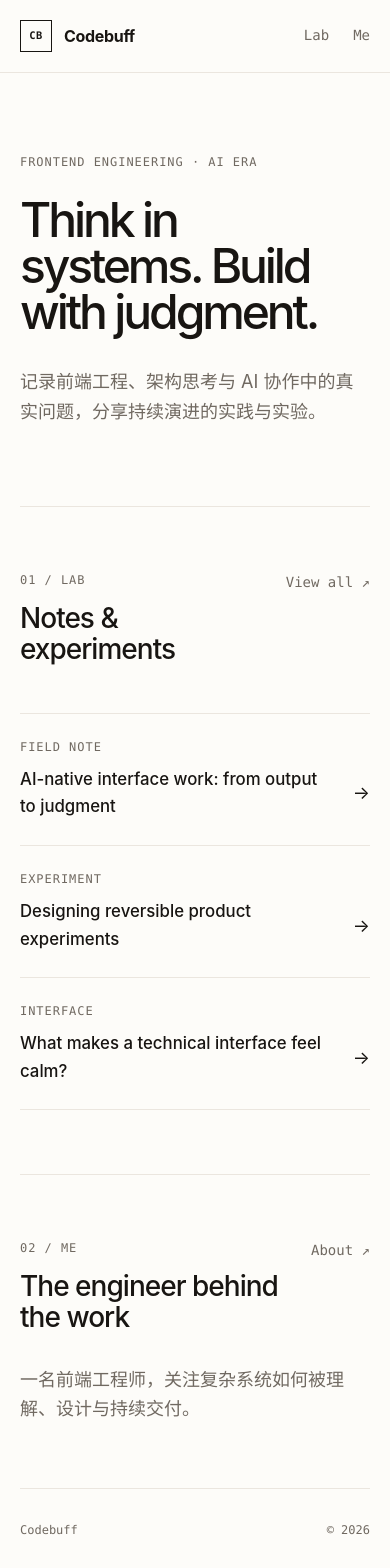
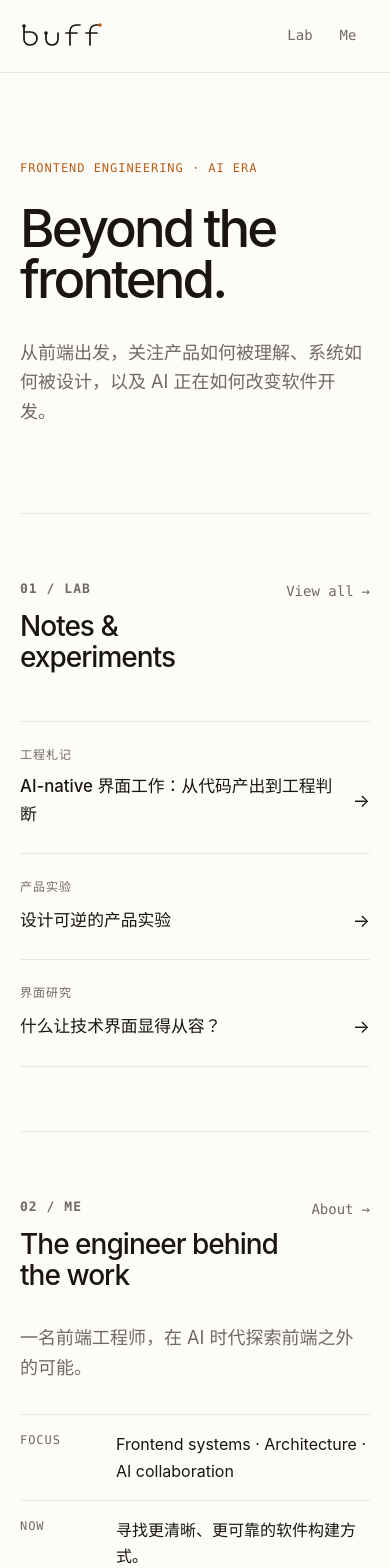
Before and after one commit to bangbangde/codebuff-next, a Next.js app: page / in a window 390 px wide. Shown: the top 1568 px of the page. Built offline with nearby package versions, Linux system fonts and the light colour scheme.

Commit message:
Refresh landing page layout and content

```diff
--- a/app/content.ts
+++ b/app/content.ts
@@ -1,20 +1,20 @@
 export const labEntries = [
   {
     slug: "ai-native-interface-work",
-    kind: "Field note",
-    title: "AI-native interface work: from output to judgment",
+    kind: "工程札记",
+    title: "AI-native 界面工作：从代码产出到工程判断",
     summary: "从生成代码走向约束、验证与系统判断，重新理解前端工程师的工作重心。",
   },
   {
     slug: "designing-reversible-experiments",
-    kind: "Experiment",
-    title: "Designing reversible product experiments",
+    kind: "产品实验",
+    title: "设计可逆的产品实验",
     summary: "用足够小、可比较的产品切片获取真实反馈，而不是提前搭建完整基础设施。",
   },
   {
     slug: "calm-technical-interfaces",
-    kind: "Interface",
-    title: "What makes a technical interface feel calm?",
+    kind: "界面研究",
+    title: "什么让技术界面显得从容？",
     summary: "通过层级、留白和信息密度建立可信度，而非依赖装饰与夸张动效。",
   },
 ] as const;
--- a/app/globals.css
+++ b/app/globals.css
@@ -86,6 +86,7 @@
 html {
   min-height: 100%;
   background: var(--background);
+  scroll-padding-top: 5.5rem;
   text-rendering: optimizeLegibility;
 }
 
@@ -106,8 +107,34 @@ body {
   padding-inline: var(--layout-gutter);
 }
 
+/* Keyboard users can reveal this control before the persistent header. */
+.skip-link {
+  position: fixed;
+  z-index: 100;
+  top: var(--space-3);
+  left: var(--layout-gutter);
+  padding: var(--space-2) var(--space-3);
+  border: var(--border-width) solid var(--foreground);
+  background: var(--background);
+  color: var(--foreground);
+  font-family: var(--typeface-code);
+  font-size: var(--text-sm);
+  text-decoration: none;
+  transform: translateY(calc(-100% - var(--space-6)));
+  transition: transform 140ms ease;
+}
+
+.skip-link:focus-visible {
+  transform: translateY(0);
+}
+
 .site-header {
+  position: sticky;
+  z-index: 10;
+  top: 0;
   border-bottom: var(--border-width) solid var(--border);
+  background: color-mix(in srgb, var(--background) 88%, transparent);
+  backdrop-filter: blur(14px);
 }
 
 .site-header__inner {
@@ -120,38 +147,71 @@ body {
 
 .brand {
   display: inline-flex;
+  min-height: 2.75rem;
   align-items: center;
-  gap: var(--space-3);
-  font-weight: 650;
-  letter-spacing: -0.02em;
   text-decoration: none;
 }
 
+.brand__mark,
+.site-header nav a {
+  transition: color 140ms ease, background-color 140ms ease,
+    border-color 140ms ease;
+}
+
+.brand:hover .brand__mark,
+.brand:focus-visible .brand__mark {
+  color: var(--accent);
+}
+
+/* Compact monoline wordmark; the surrounding link remains the touch target. */
 .brand__mark {
-  display: grid;
-  width: 2rem;
-  aspect-ratio: 1;
-  place-items: center;
-  border: var(--border-width) solid var(--foreground);
-  font-family: var(--typeface-code);
-  font-size: 0.65rem;
-  letter-spacing: 0.04em;
+  display: block;
+  width: 5.25rem;
+  height: 1.625rem;
+  overflow: visible;
+  color: var(--foreground);
+}
+
+.brand__line {
+  fill: none;
+  stroke: currentColor;
+  stroke-width: 1.7;
+  stroke-linecap: round;
+  stroke-linejoin: round;
+  vector-effect: non-scaling-stroke;
+}
+
+.brand__node {
+  fill: currentColor;
+}
+
+.brand__accent-node {
+  fill: var(--accent);
 }
 
 .site-header nav {
   display: flex;
-  gap: var(--space-6);
+  gap: var(--space-1);
 }
 
 .site-header nav a {
+  display: inline-flex;
+  min-width: 2.75rem;
+  min-height: 2.75rem;
+  align-items: center;
+  justify-content: center;
+  padding-inline: var(--space-2);
+  border-radius: var(--radius-sm);
   color: var(--muted-foreground);
   font-family: var(--typeface-code);
   font-size: var(--text-sm);
   text-decoration: none;
 }
 
-.site-header nav a:hover {
-  color: var(--foreground);
+.site-header nav a:hover,
+.site-header nav a:focus-visible {
+  background: var(--accent-soft);
+  color: var(--accent);
 }
 
 .site-footer {
@@ -205,3 +265,11 @@ a {
   outline: 2px solid var(--accent);
   outline-offset: 3px;
 }
+
+@media (prefers-reduced-motion: reduce) {
+  .skip-link,
+  .brand__mark,
+  .site-header nav a {
+    transition: none;
+  }
+}
--- a/app/interior.module.css
+++ b/app/interior.module.css
@@ -1,17 +1,10 @@
 .page {
   min-height: 70svh;
-  padding-block: clamp(var(--space-16), 9vw, 8rem);
-}
-
-.back {
-  color: var(--muted-foreground);
-  font-family: var(--typeface-code);
-  font-size: var(--text-sm);
-  text-decoration: none;
+  padding-block: clamp(var(--space-12), 7vw, 6rem);
 }
 
 .eyebrow {
-  margin: var(--space-12) 0 0;
+  margin: 0;
   color: var(--accent);
   font-family: var(--typeface-code);
   font-size: var(--text-xs);
--- a/app/lab/page.tsx
+++ b/app/lab/page.tsx
@@ -1,5 +1,4 @@
 import type { Metadata } from "next";
-import Link from "next/link";
 import { labEntries } from "../content";
 import styles from "../interior.module.css";
 
@@ -10,8 +9,7 @@ export const metadata: Metadata = {
 
 export default function LabPage() {
   return (
-    <main className={styles.page}>
-      <Link href="/" className={styles.back}>← Home</Link>
+    <main className={styles.page} id="main-content">
       <p className={styles.eyebrow}>Lab / Selected work</p>
       <h1 className={styles.title}>Notes from the workbench.</h1>
       <p className={styles.intro} lang="zh-CN">
--- a/app/layout.tsx
+++ b/app/layout.tsx
@@ -16,11 +16,38 @@ export default function RootLayout({
   return (
     <html lang="en">
       <body>
+        <a className="skip-link" href="#main-content">
+          Skip to content
+        </a>
         <header className="site-header">
           <div className="site-shell site-header__inner">
             <Link className="brand" href="/" aria-label="Codebuff home">
-              <span className="brand__mark" aria-hidden="true">CB</span>
-              <span>Codebuff</span>
+              <svg
+                className="brand__mark"
+                viewBox="0 0 84 26"
+                aria-hidden="true"
+                focusable="false"
+              >
+                <path
+                  className="brand__line"
+                  d="M4 3v13c0 3.6 2.7 6 6.2 6 3.8 0 6.8-2.9 6.8-6.6 0-3.5-2.7-6.4-6.2-6.4H4"
+                />
+                <path
+                  className="brand__line"
+                  d="M26 10v6c0 3.4 2.6 6 6 6s6-2.6 6-6v-6"
+                />
+                <path
+                  className="brand__line"
+                  d="M50 22V8c0-3.3 2.7-6 6-6h4M46 10h11"
+                />
+                <path
+                  className="brand__line"
+                  d="M70 22V8c0-3.3 2.7-6 6-6h4M66 10h11"
+                />
+                <circle className="brand__node" cx="4" cy="3" r="1.8" />
+                <circle className="brand__node" cx="26" cy="10" r="1.8" />
+                <circle className="brand__accent-node" cx="80" cy="2" r="1.8" />
+              </svg>
             </Link>
             <nav aria-label="Primary navigation">
               <Link href="/lab">Lab</Link>
--- a/app/me/page.tsx
+++ b/app/me/page.tsx
@@ -1,5 +1,4 @@
 import type { Metadata } from "next";
-import Link from "next/link";
 import styles from "../interior.module.css";
 
 export const metadata: Metadata = {
@@ -9,8 +8,7 @@ export const metadata: Metadata = {
 
 export default function MePage() {
   return (
-    <main className={styles.page}>
-      <Link href="/" className={styles.back}>← Home</Link>
+    <main className={styles.page} id="main-content">
       <p className={styles.eyebrow}>Me / Frontend engineer</p>
       <h1 className={styles.title}>Building beyond the interface.</h1>
       <p className={styles.intro} lang="zh-CN">
--- a/app/page.module.css
+++ b/app/page.module.css
@@ -1,8 +1,8 @@
 .slogan {
   display: grid;
-  min-height: min(70svh, 46rem);
+  min-height: min(58svh, 40rem);
   align-content: center;
-  padding-block: clamp(5rem, 14vw, 10rem);
+  padding-block: clamp(4.5rem, 9vw, 8rem);
   border-bottom: var(--border-width) solid var(--border);
 }
 
@@ -17,6 +17,15 @@
   text-transform: uppercase;
 }
 
+.kicker {
+  color: var(--accent);
+}
+
+.index {
+  font-size: 0.8125rem;
+  font-weight: 600;
+}
+
 .slogan h1 {
   max-width: 13ch;
   margin: var(--space-6) 0 0;
@@ -28,7 +37,7 @@
 }
 
 .slogan > p:last-child {
-  max-width: 39rem;
+  max-width: var(--layout-reading);
   margin: var(--space-8) 0 0;
   color: var(--muted-foreground);
   font-size: var(--text-lg);
@@ -59,15 +68,24 @@
 }
 
 .sectionLink {
+  display: inline-flex;
   flex: 0 0 auto;
+  min-height: 2.75rem;
+  align-items: center;
+  gap: var(--space-2);
+  padding-inline: var(--space-3);
+  border-radius: var(--radius-sm);
   color: var(--muted-foreground);
   font-family: var(--typeface-code);
   font-size: var(--text-sm);
   text-decoration: none;
+  transition: color 140ms ease, background-color 140ms ease;
 }
 
-.sectionLink:hover {
-  color: var(--foreground);
+.sectionLink:hover,
+.sectionLink:focus-visible {
+  background: var(--accent-soft);
+  color: var(--accent);
 }
 
 .entryList {
@@ -83,11 +101,14 @@
   padding-block: var(--space-6);
   border-bottom: var(--border-width) solid var(--border);
   text-decoration: none;
-  transition: padding 160ms ease, color 160ms ease;
+  transition: padding 160ms ease, color 160ms ease,
+    background-color 160ms ease;
 }
 
-.entry:hover {
+.entry:hover,
+.entry:focus-visible {
   padding-inline: var(--space-3);
+  background: var(--surface-muted);
   color: var(--accent);
 }
 
@@ -98,22 +119,84 @@
 
 .arrow {
   font-size: var(--text-lg);
+  transition: transform 160ms ease;
+}
+
+.entry:hover .arrow,
+.entry:focus-visible .arrow {
+  transform: translateX(var(--space-1));
+}
+
+.aboutBody {
+  display: grid;
+  grid-template-columns: minmax(0, 0.8fr) minmax(22rem, 1fr);
+  gap: clamp(var(--space-8), 6vw, 6rem);
+  align-items: start;
+  margin-top: var(--space-8);
 }
 
 .about {
   max-width: 36rem;
-  margin: var(--space-8) 0 0;
+  margin: 0;
   color: var(--muted-foreground);
   font-size: var(--text-lg);
+}
+
+.aboutFacts {
+  display: grid;
+  margin: 0;
+  border-top: var(--border-width) solid var(--border);
+}
+
+.aboutFacts div {
+  display: grid;
+  grid-template-columns: 5rem minmax(0, 1fr);
+  gap: var(--space-4);
+  padding-block: var(--space-4);
+  border-bottom: var(--border-width) solid var(--border);
+}
+
+.aboutFacts dt,
+.aboutFacts dd {
+  margin: 0;
+}
+
+.aboutFacts dt {
+  color: var(--muted-foreground);
+  font-family: var(--typeface-code);
+  font-size: var(--text-xs);
+  letter-spacing: var(--tracking-label);
+  text-transform: uppercase;
+}
+
+@media (min-width: 64rem) {
+  .slogan h1 {
+    max-width: none;
+    font-size: clamp(4.5rem, 6.2vw, 6.75rem);
+    white-space: nowrap;
+  }
 }
 
 @media (max-width: 40rem) {
   .slogan {
     min-height: auto;
+    padding-block: clamp(5rem, 22vw, 7rem);
+  }
+
+  .slogan h1 {
+    font-size: clamp(3rem, 13.5vw, 4.5rem);
+    letter-spacing: -0.055em;
+    line-height: 0.98;
   }
 
   .sectionHeading {
     align-items: start;
+    gap: var(--space-4);
+  }
+
+  .sectionLink {
+    margin-top: calc(-1 * var(--space-2));
+    margin-right: calc(-1 * var(--space-3));
   }
 
   .entry {
@@ -124,10 +207,17 @@
   .entryMeta {
     grid-column: 1 / -1;
   }
+
+  .aboutBody {
+    grid-template-columns: 1fr;
+    gap: var(--space-8);
+  }
 }
 
 @media (prefers-reduced-motion: reduce) {
-  .entry {
+  .sectionLink,
+  .entry,
+  .arrow {
     transition: none;
   }
 }
--- a/app/page.tsx
+++ b/app/page.tsx
@@ -4,12 +4,12 @@ import styles from "./page.module.css";
 
 export default function Home() {
   return (
-    <main>
+    <main id="main-content">
       <section className={styles.slogan} aria-labelledby="landing-title">
         <p className={styles.kicker}>Frontend engineering · AI era</p>
-        <h1 id="landing-title">Think in systems. Build with judgment.</h1>
+        <h1 id="landing-title">Beyond the frontend.</h1>
         <p lang="zh-CN">
-          记录前端工程、架构思考与 AI 协作中的真实问题，分享持续演进的实践与实验。
+          从前端出发，关注产品如何被理解、系统如何被设计，以及 AI 正在如何改变软件开发。
         </p>
       </section>
 
@@ -21,7 +21,7 @@ export default function Home() {
               <h2 id="lab-title">Notes & experiments</h2>
             </div>
             <Link href="/lab" className={styles.sectionLink}>
-              View all <span aria-hidden="true">↗</span>
+              View all <span aria-hidden="true">→</span>
             </Link>
           </div>
 
@@ -49,12 +49,24 @@ export default function Home() {
               <h2 id="me-title">The engineer behind the work</h2>
             </div>
             <Link href="/me" className={styles.sectionLink}>
-              About <span aria-hidden="true">↗</span>
+              About <span aria-hidden="true">→</span>
             </Link>
           </div>
-          <p className={styles.about} lang="zh-CN">
-            一名前端工程师，关注复杂系统如何被理解、设计与持续交付。
-          </p>
+          <div className={styles.aboutBody}>
+            <p className={styles.about} lang="zh-CN">
+              一名前端工程师，在 AI 时代探索前端之外的可能。
+            </p>
+            <dl className={styles.aboutFacts}>
+              <div>
+                <dt>Focus</dt>
+                <dd>Frontend systems · Architecture · AI collaboration</dd>
+              </div>
+              <div>
+                <dt>Now</dt>
+                <dd lang="zh-CN">寻找更清晰、更可靠的软件构建方式。</dd>
+              </div>
+            </dl>
+          </div>
         </section>
       </div>
     </main>
```
